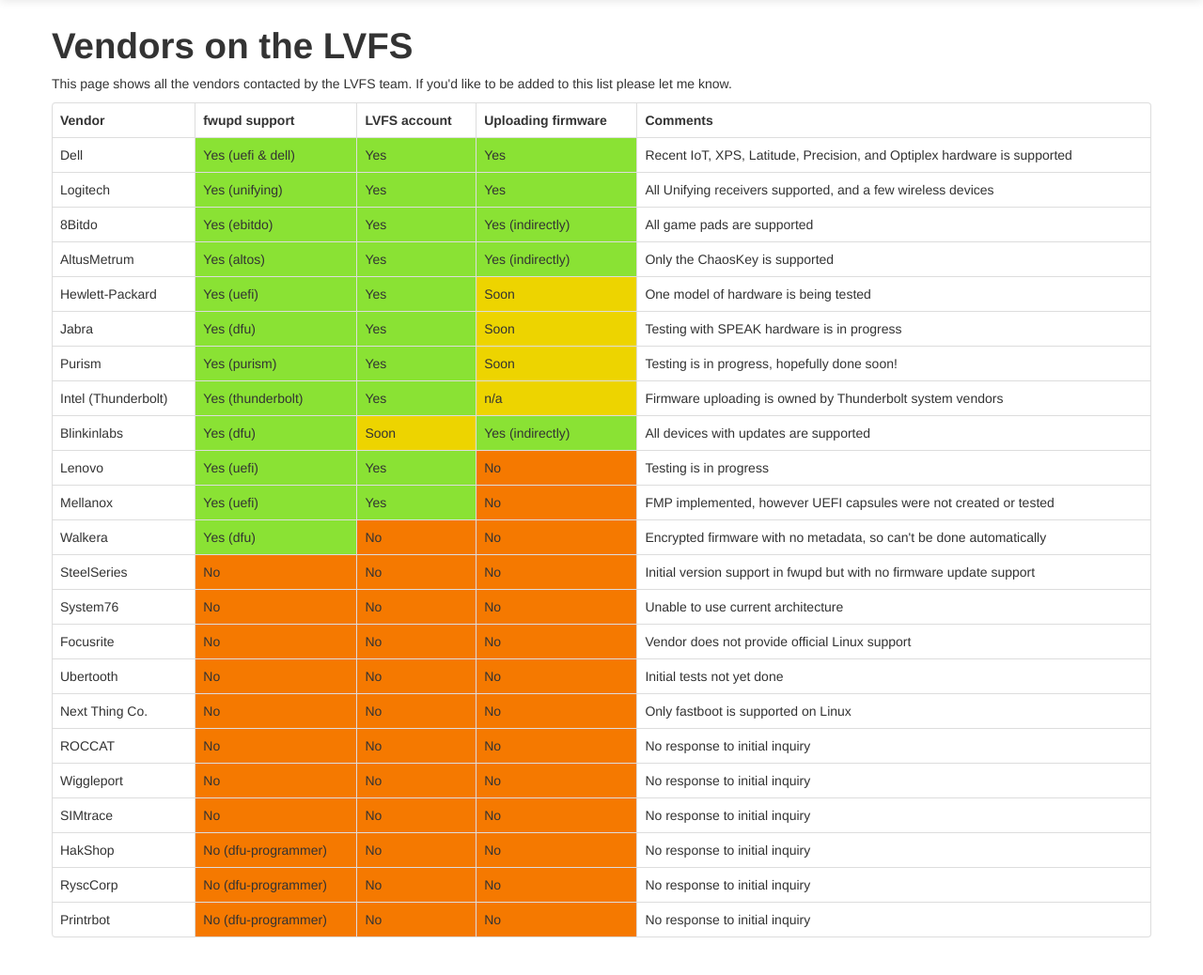
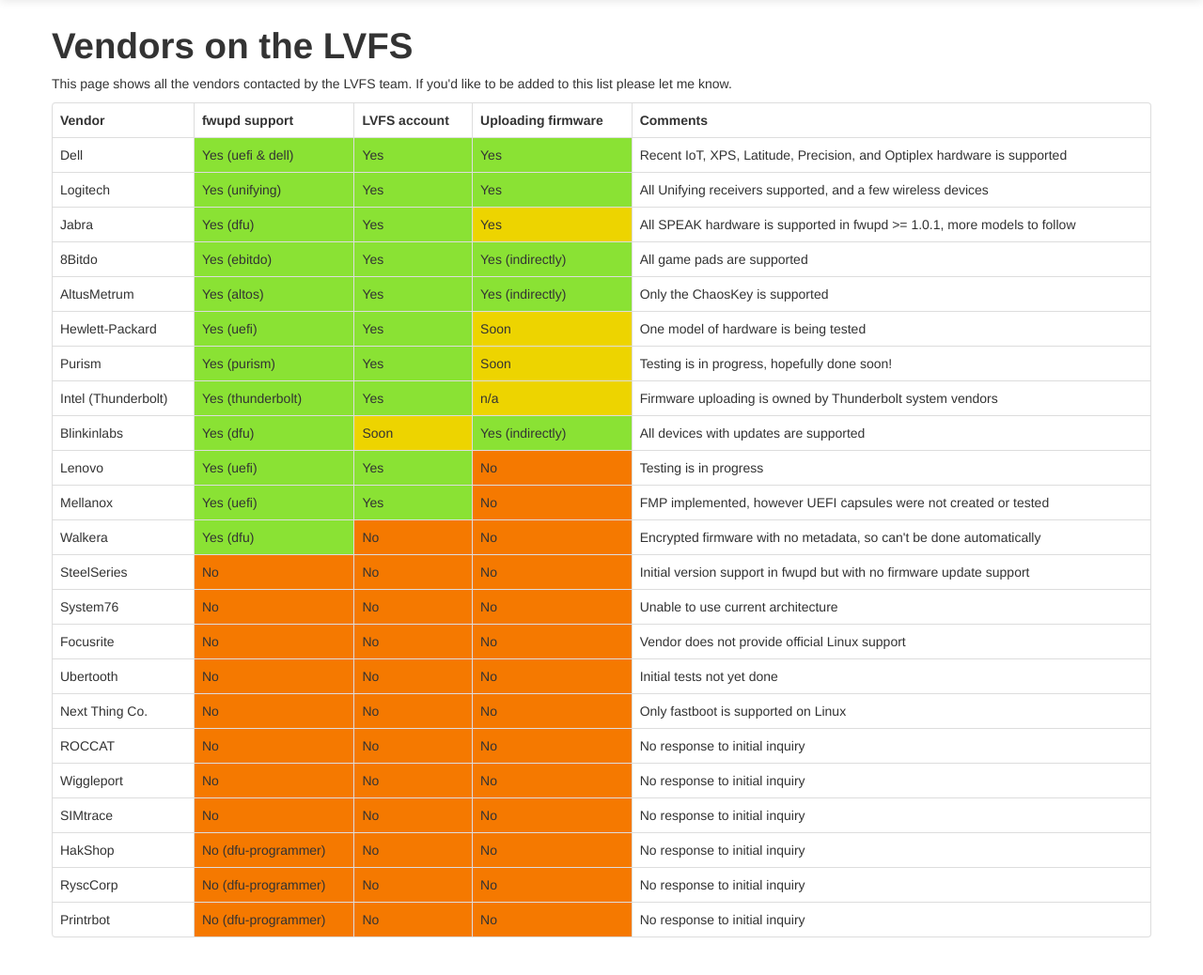
Before and after one commit to wiktor-k/lvfs-website, a Flask app: page /status in a window 1280 px wide. Shown: the part 41-1079 px from the top of the page at 94% size. Run offline with Flask 2, Linux system fonts and the light colour scheme; some libraries are stand-ins or nearby versions.

Commit message:
Move Jabra up the list

```diff
--- a/app/templates/vendorlist.html
+++ b/app/templates/vendorlist.html
@@ -34,6 +34,13 @@
     <td>All Unifying receivers supported, and a few wireless devices</td>
   </tr>
   <tr>
+    <td>Jabra</td>
+    <td class="yes">Yes (dfu)</td>
+    <td class="yes">Yes</td>
+    <td class="na">Yes</td>
+    <td>All SPEAK hardware is supported in fwupd >= 1.0.1, more models to follow</td>
+  </tr>
+  <tr>
     <td>8Bitdo</td>
     <td class="yes">Yes (ebitdo)</td>
     <td class="yes">Yes</td>
@@ -53,13 +60,6 @@
     <td class="yes">Yes</td>
     <td class="na">Soon</td>
     <td>One model of hardware is being tested</td>
-  </tr>
-  <tr>
-    <td>Jabra</td>
-    <td class="yes">Yes (dfu)</td>
-    <td class="yes">Yes</td>
-    <td class="na">Soon</td>
-    <td>Testing with SPEAK hardware is in progress</td>
   </tr>
   <tr>
     <td>Purism</td>
```
